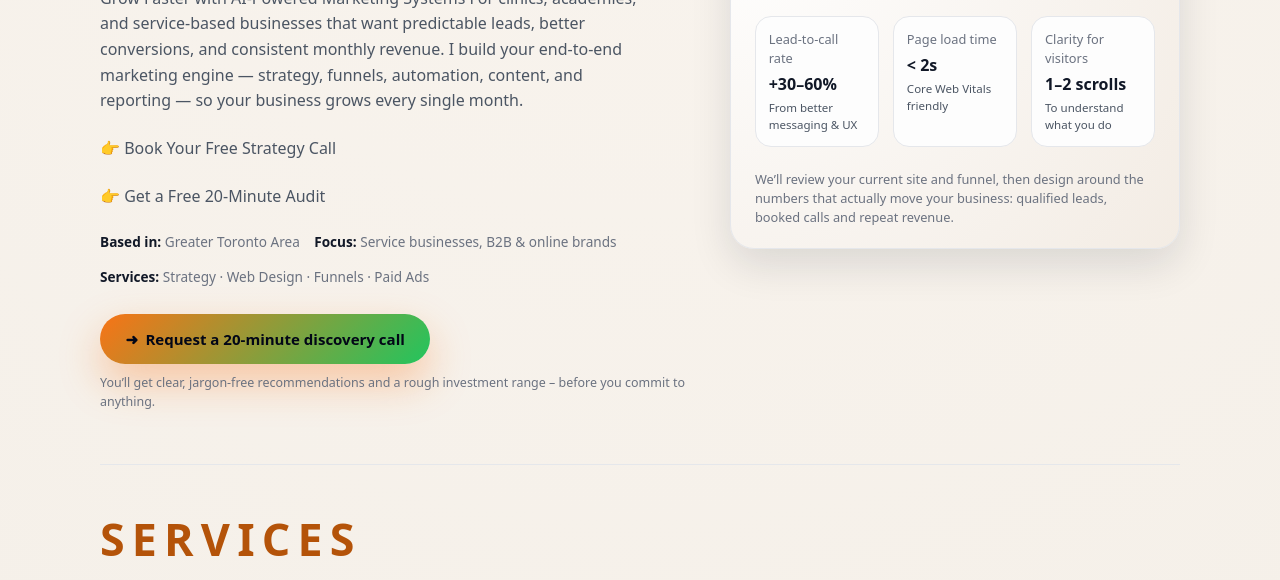
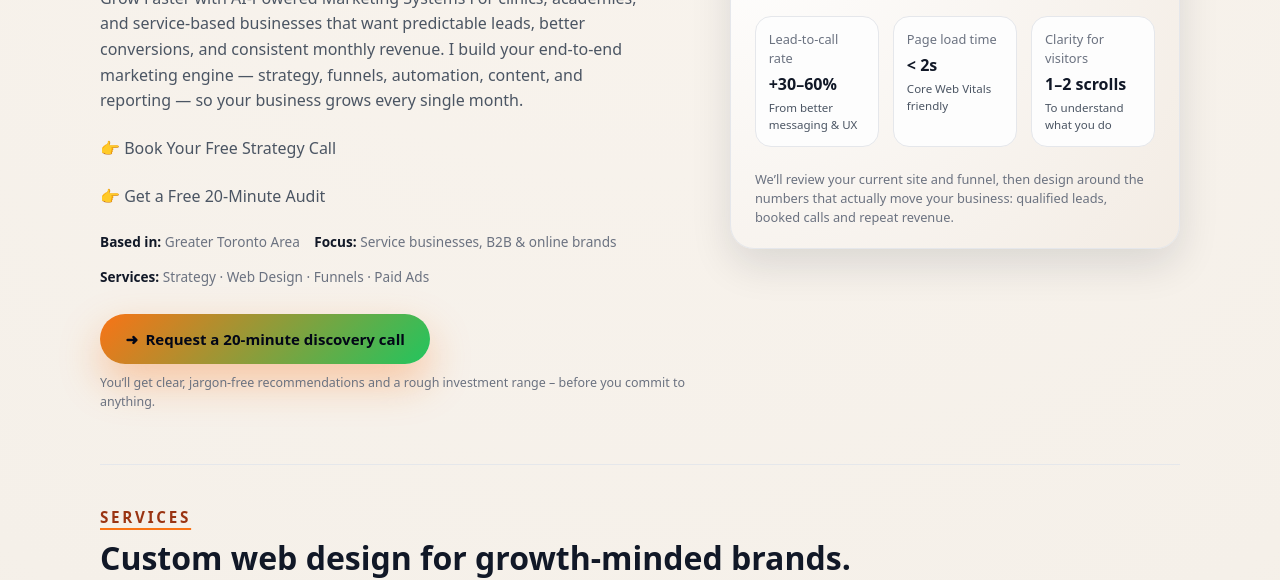
Before and after one commit to kabeersiddiqui1/brandgrowthstudio-site, a plain HTML site: page index.html in a window 1280 px wide. Shown: the part 394-974 px from the top of the page. Drawn offline with Linux system fonts and the light colour scheme.

Commit message:
Revise tagline styles in styles.css
Updated tagline styles for improved appearance.

```diff
--- a/styles.css
+++ b/styles.css
@@ -299,14 +299,23 @@ nav a:hover::after {
 }
 
 /* SMALL SECTION LABEL ABOVE HEADINGS */
+/* SECTION LABEL ABOVE HEADINGS */
 .tagline {
   display: inline-block;
-  margin-bottom: 0.45rem;
-  font-size: 2.8rem !important;
+  margin-bottom: 0.6rem;
+  font-size: 0.95rem;
   font-weight: 600;
   text-transform: uppercase;
-  letter-spacing: 0.16em;
-  color: #b45309; /* slightly stronger warm accent */
+  letter-spacing: 0.18em;
+
+  /* warmer, stronger accent */
+  color: #9a3412;
+
+  /* designed underline */
+  text-decoration-line: underline;
+  text-decoration-color: #f97316;      /* your accent orange */
+  text-decoration-thickness: 0.15em;   /* thicker than default */
+  text-underline-offset: 0.35em;       /* pushes underline away from text */
 }
 
 /* Extra spacing between sections so headings breathe */
```
